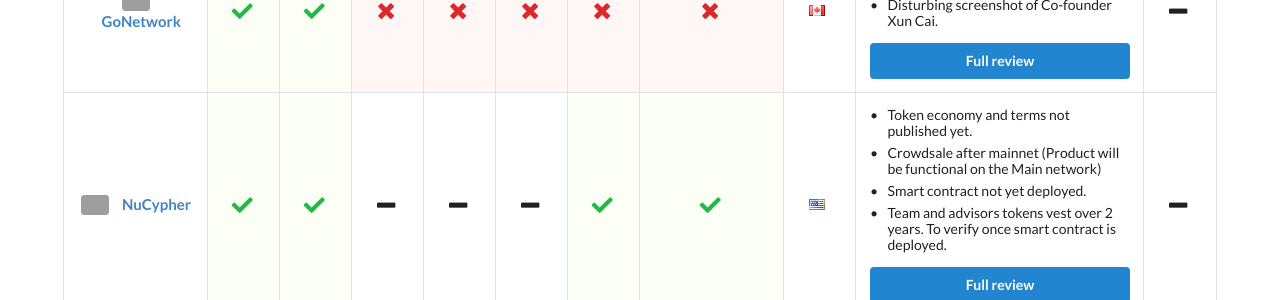
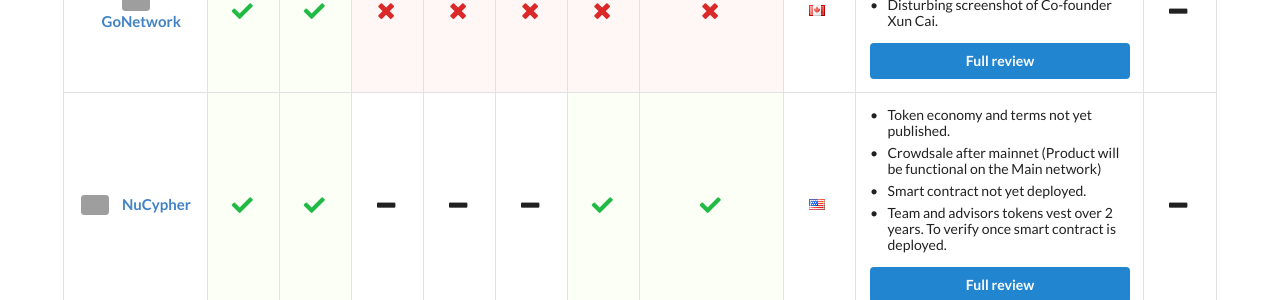
Before and after one commit to ico-check/ico-check, a Jekyll site: the page built from index.md, in a window 1280 px wide and 900 px high, scrolled down 463 px. Shown: the part 154-454 px from the top of the window. Built offline with Jekyll 4.4.1, drawn with Linux system fonts in a browser that asks for light colours; nearby versions of some CDN libraries; grey boxes are pictures that could not be loaded.

Commit message:
46-nucypher-ico-check
Comment update

```diff
--- a/_data/active-future-icos.yml
+++ b/_data/active-future-icos.yml
@@ -30,7 +30,7 @@
   transparent: true
   location: United States
   comments:
-    - content: Token economy and terms not published yet.
+    - content: Token economy and terms not yet published.
     - content: Crowdsale after mainnet (Product will be functional on the Main network)
     - content: Smart contract not yet deployed.
     - content: Team and advisors tokens vest over 2 years. To verify once smart contract is deployed.
```
